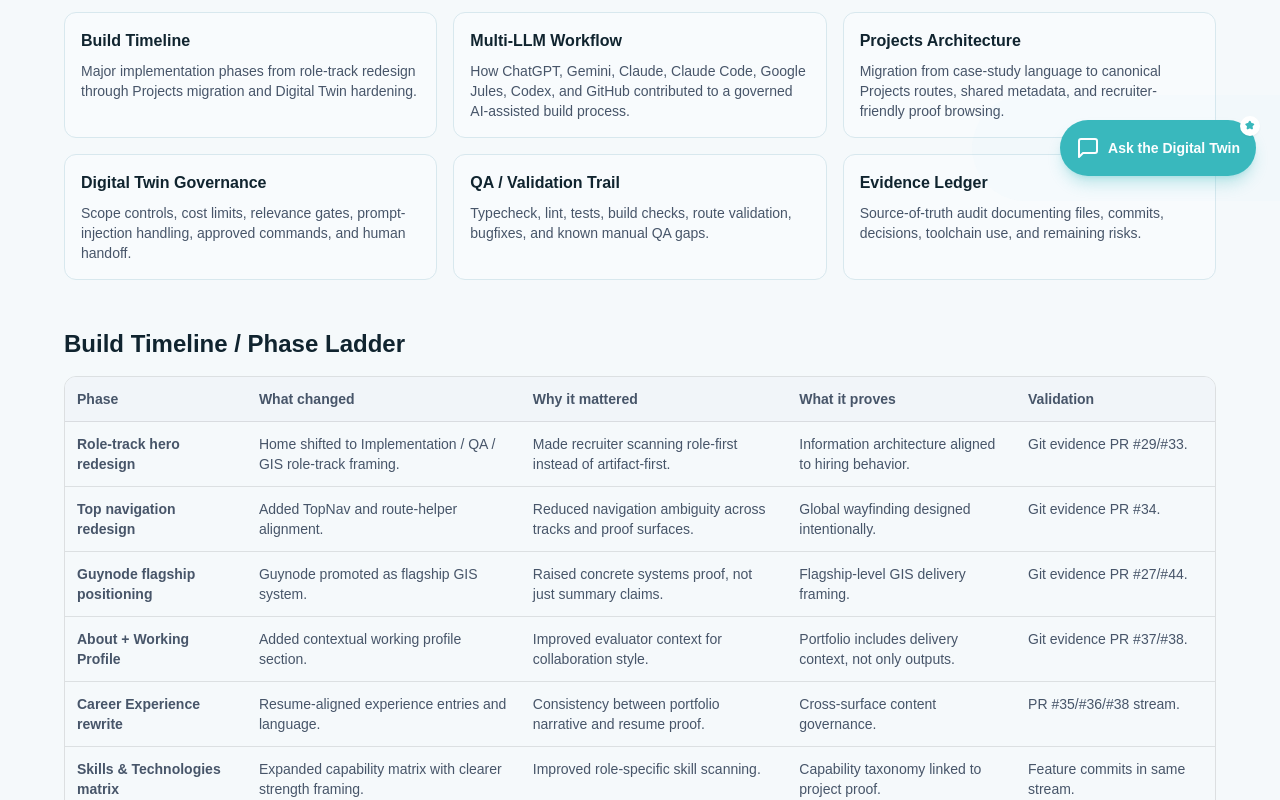
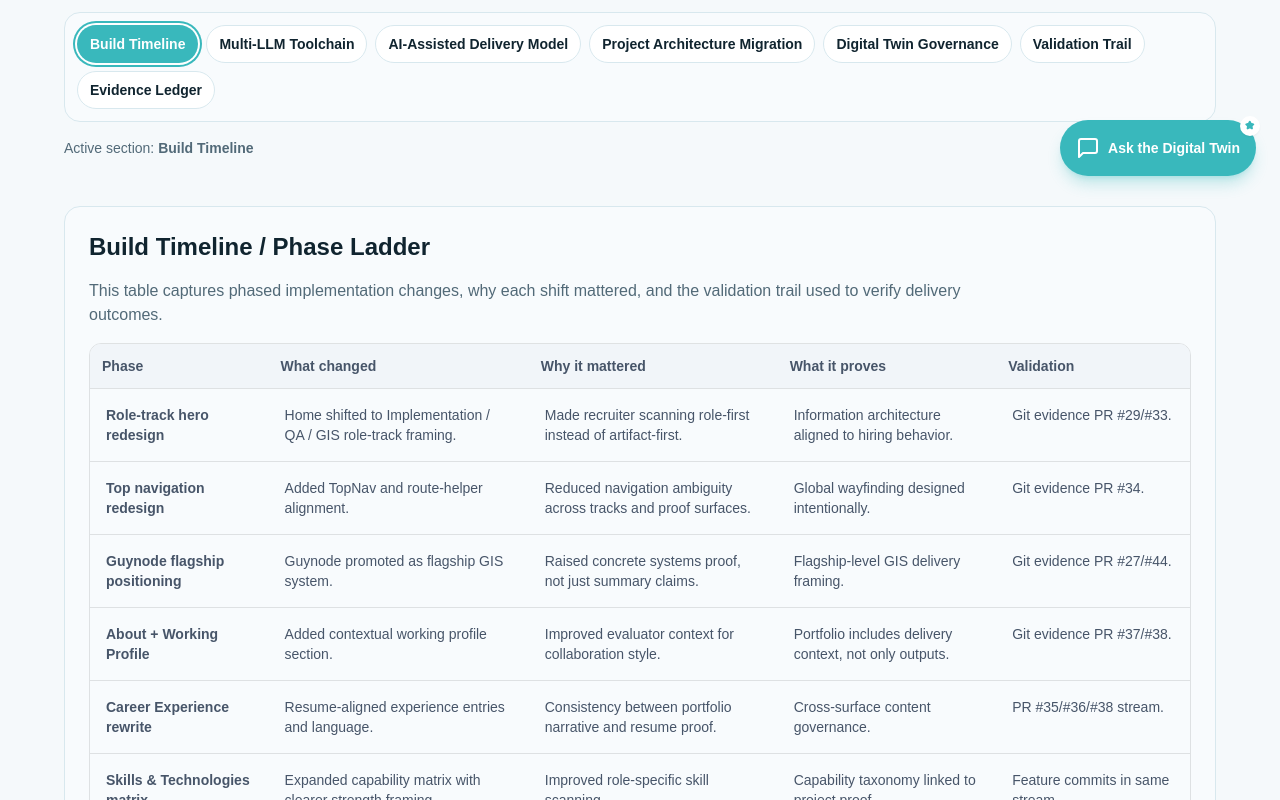
Before and after one commit to slyberia/Portfolio2.0, a React (Vite) app: page /portfolio2/deep-dive in a window 1280 px wide. Shown: the part 600-1400 px from the top of the page. Built offline with nearby package versions, Linux system fonts and the light colour scheme; a web font is replaced by a local one.

Commit message:
Implement Phase 2B progressive disclosure for deep dive

```diff
--- a/src/views/DeepDiveView.tsx
+++ b/src/views/DeepDiveView.tsx
@@ -8,8 +8,9 @@ import {
   SITE_INDEX_HREF,
 } from '../lib/routes';
 import ScrollToTopButton from '../components/ScrollToTopButton';
+import { componentRecipes, proseTheme, semanticTokens } from '../lib/design-system';
 
-type IndexCard = { title: string; description: string; href: string };
+type IndexTab = { key: SectionKey; title: string; description: string; id: string };
 type TimelineRow = {
   phase: string;
   changed: string;
@@ -18,42 +19,67 @@ type TimelineRow = {
   validation: string;
 };
 
-const processIndexCards: IndexCard[] = [
+const sectionOrder = [
+  'build-timeline',
+  'multi-llm-toolchain',
+  'ai-assisted-delivery-model',
+  'project-architecture-migration',
+  'digital-twin-governance',
+  'validation-trail',
+  'evidence-ledger',
+] as const;
+
+type SectionKey = (typeof sectionOrder)[number];
+
+const processIndexTabs: IndexTab[] = [
   {
+    key: 'build-timeline',
     title: 'Build Timeline',
     description:
       'Major implementation phases from role-track redesign through Projects migration and Digital Twin hardening.',
-    href: '#build-timeline',
+    id: 'build-timeline',
   },
   {
-    title: 'Multi-LLM Workflow',
+    key: 'multi-llm-toolchain',
+    title: 'Multi-LLM Toolchain',
     description:
       'How ChatGPT, Gemini, Claude, Claude Code, Google Jules, Codex, and GitHub contributed to a governed AI-assisted build process.',
-    href: '#multi-llm-toolchain',
+    id: 'multi-llm-toolchain',
   },
   {
-    title: 'Projects Architecture',
+    key: 'ai-assisted-delivery-model',
+    title: 'AI-Assisted Delivery Model',
+    description:
+      'Scoped branch-level execution model used to convert architecture decisions into validated implementation cycles.',
+    id: 'ai-assisted-delivery-model',
+  },
+  {
+    key: 'project-architecture-migration',
+    title: 'Project Architecture Migration',
     description:
       'Migration from case-study language to canonical Projects routes, shared metadata, and recruiter-friendly proof browsing.',
-    href: '#projects-architecture',
+    id: 'projects-architecture',
   },
   {
+    key: 'digital-twin-governance',
     title: 'Digital Twin Governance',
     description:
       'Scope controls, cost limits, relevance gates, prompt-injection handling, approved commands, and human handoff.',
-    href: '#digital-twin-governance',
+    id: 'digital-twin-governance',
   },
   {
-    title: 'QA / Validation Trail',
+    key: 'validation-trail',
+    title: 'Validation Trail',
     description:
       'Typecheck, lint, tests, build checks, route validation, bugfixes, and known manual QA gaps.',
-    href: '#validation-trail',
+    id: 'validation-trail',
   },
   {
+    key: 'evidence-ledger',
     title: 'Evidence Ledger',
     description:
       'Source-of-truth audit documenting files, commits, decisions, toolchain use, and remaining risks.',
-    href: '#evidence-ledger',
+    id: 'evidence-ledger',
   },
 ];
 
@@ -172,7 +198,28 @@ const buildTimeline: TimelineRow[] = [
   },
 ];
 
-const DeepDiveView: React.FC = () => (
+const DeepDiveView: React.FC = () => {
+  const [activeSection, setActiveSection] = React.useState<SectionKey>('build-timeline');
+  const currentIndex = sectionOrder.indexOf(activeSection);
+
+  const handleTabKeyDown = (event: React.KeyboardEvent<HTMLButtonElement>, index: number) => {
+    if (
+      event.key !== 'ArrowRight' &&
+      event.key !== 'ArrowLeft' &&
+      event.key !== 'Home' &&
+      event.key !== 'End'
+    ) {
+      return;
+    }
+    event.preventDefault();
+    if (event.key === 'Home') return setActiveSection(sectionOrder[0]);
+    if (event.key === 'End') return setActiveSection(sectionOrder[sectionOrder.length - 1]);
+    const delta = event.key === 'ArrowRight' ? 1 : -1;
+    const nextIndex = (index + delta + sectionOrder.length) % sectionOrder.length;
+    setActiveSection(sectionOrder[nextIndex]);
+  };
+
+  return (
     <div id="deep-dive-top" className="min-h-screen pt-20 pb-20 px-6">
       <div className="max-w-6xl mx-auto space-y-12">
         <section className="space-y-4">
@@ -180,16 +227,16 @@ const DeepDiveView: React.FC = () => (
           <h1 className="text-4xl font-outfit font-extrabold text-navy-900 dark:text-white">
             Portfolio 2.0 Process Deep Dive
           </h1>
-        <p className="text-slate-600 dark:text-slate-300 max-w-4xl">
+          <p className={`${semanticTokens.text.body} max-w-4xl`}>
             This page documents how Portfolio 2.0 evolved from an AI-assisted prototype into a
-          role-track portfolio system with dedicated project architecture, Digital Twin guardrails,
-          site-wide navigation, and validation-backed implementation phases.
+            role-track portfolio system with dedicated project architecture, Digital Twin
+            guardrails, site-wide navigation, and validation-backed implementation phases.
           </p>
-        <p className="text-slate-600 dark:text-slate-300 max-w-4xl">
+          <p className={`${semanticTokens.text.body} max-w-4xl`}>
             Projects show what was built. Process shows how the portfolio was planned, governed,
             implemented, validated, and iterated.
           </p>
-        <p className="text-slate-600 dark:text-slate-300 max-w-4xl">
+          <p className={`${semanticTokens.text.body} max-w-4xl`}>
             Use this page to inspect the planning logic, AI-assisted workflow, route migrations,
             project taxonomy, validation passes, and remaining cleanup work behind the portfolio.
           </p>
@@ -202,29 +249,55 @@ const DeepDiveView: React.FC = () => (
           </div>
         </section>
 
-      <section className="space-y-4">
+        <section className="space-y-4" aria-labelledby="process-index-tabs-heading">
           <h2 className="text-2xl font-bold text-navy-900 dark:text-white">Process Index</h2>
-        <div className="grid md:grid-cols-2 xl:grid-cols-3 gap-4">
-          {processIndexCards.map((card) => (
-            <a
-              key={card.href}
-              href={card.href}
-              className="rounded-xl border border-[#d8e8ee] bg-[#f8fbfd] dark:bg-slate-900/60 dark:border-white/10 p-4"
+          <div
+            role="tablist"
+            aria-label="Process Deep Dive sections"
+            className={`rounded-2xl p-3 border ${semanticTokens.border.default} ${semanticTokens.surface.panel}`}
           >
-              <h3 className="font-semibold text-navy-900 dark:text-white">{card.title}</h3>
-              <p className="mt-2 text-sm text-slate-600 dark:text-slate-300">{card.description}</p>
-            </a>
+            <div className="flex flex-wrap gap-2">
+              {processIndexTabs.map((tab, index) => (
+                <button
+                  key={tab.key}
+                  id={`process-tab-${tab.key}`}
+                  type="button"
+                  role="tab"
+                  aria-selected={activeSection === tab.key}
+                  aria-controls={`process-panel-${tab.key}`}
+                  tabIndex={activeSection === tab.key ? 0 : -1}
+                  onClick={() => setActiveSection(tab.key)}
+                  onKeyDown={(event) => handleTabKeyDown(event, index)}
+                  className={`rounded-full border px-3 py-2 text-sm font-semibold transition ${activeSection === tab.key ? `${componentRecipes.button.primary} border-transparent shadow-sm ring-2 ring-offset-2 ring-tide-aqua dark:ring-offset-slate-950` : `${componentRecipes.button.secondary} bg-transparent`}`}
+                >
+                  {tab.title}
+                </button>
               ))}
             </div>
+          </div>
+          <p className="text-sm text-ink-slate dark:text-ink-border">
+            Active section: <strong>{processIndexTabs[currentIndex]?.title}</strong>
+          </p>
         </section>
 
-      <section id="build-timeline" className="scroll-mt-24 space-y-4">
+        {activeSection === 'build-timeline' && (
+          <section
+            id="build-timeline"
+            role="tabpanel"
+            aria-labelledby="process-tab-build-timeline"
+            aria-live="polite"
+            className={`scroll-mt-24 space-y-4 rounded-2xl border p-6 ${componentRecipes.card.surface}`}
+          >
             <h2 className="text-2xl font-bold text-navy-900 dark:text-white">
               Build Timeline / Phase Ladder
             </h2>
-        <div className="overflow-x-auto rounded-xl border border-black/10 dark:border-white/10">
+            <p className={`${proseTheme.paragraph} max-w-4xl`}>
+              This table captures phased implementation changes, why each shift mattered, and the
+              validation trail used to verify delivery outcomes.
+            </p>
+            <div className="max-h-[36rem] overflow-y-auto overflow-x-auto rounded-xl border border-black/10 dark:border-white/10">
               <table className="min-w-full text-sm">
-            <thead className="bg-slate-100 dark:bg-slate-900/70">
+                <thead className="sticky top-0 bg-slate-100 dark:bg-slate-900 z-10">
                   <tr>
                     <th className="text-left p-3">Phase</th>
                     <th className="text-left p-3">What changed</th>
@@ -239,19 +312,26 @@ const DeepDiveView: React.FC = () => (
                       key={row.phase}
                       className="border-t border-black/10 dark:border-white/10 align-top"
                     >
-                  <td className="p-3 font-semibold">{row.phase}</td>
-                  <td className="p-3">{row.changed}</td>
-                  <td className="p-3">{row.mattered}</td>
-                  <td className="p-3">{row.proves}</td>
-                  <td className="p-3">{row.validation}</td>
+                      <td className="p-4 font-semibold">{row.phase}</td>
+                      <td className="p-4">{row.changed}</td>
+                      <td className="p-4">{row.mattered}</td>
+                      <td className="p-4">{row.proves}</td>
+                      <td className="p-4">{row.validation}</td>
                     </tr>
                   ))}
                 </tbody>
               </table>
             </div>
           </section>
+        )}
 
-      <section id="multi-llm-toolchain" className="scroll-mt-24 space-y-4">
+        {activeSection === 'multi-llm-toolchain' && (
+          <section
+            id="multi-llm-toolchain"
+            role="tabpanel"
+            aria-labelledby="process-tab-multi-llm-toolchain"
+            className={`scroll-mt-24 space-y-4 rounded-2xl border p-6 ${componentRecipes.card.surface}`}
+          >
             <h2 className="text-2xl font-bold">Multi-LLM Toolchain</h2>
             <p>
               The workflow used scoped tool roles, patch-note review, and validation gates. AI
@@ -259,8 +339,8 @@ const DeepDiveView: React.FC = () => (
             </p>
             <ul className="space-y-2 list-disc pl-5">
               <li>
-            <strong>ChatGPT</strong> — Strategy, critique, prompt design, information architecture,
-            audit logic, and sequencing (user-reported context in ledger).
+                <strong>ChatGPT</strong> — Strategy, critique, prompt design, information
+                architecture, audit logic, and sequencing (user-reported context in ledger).
               </li>
               <li>
                 <strong>Google AI Studio / Gemini</strong> — Early generation, scaffolding, UI
@@ -268,35 +348,42 @@ const DeepDiveView: React.FC = () => (
                 (repo-confirmed for runtime integration).
               </li>
               <li>
-            <strong>Claude</strong> — Planning/review and implementation support where used (repo
-            evidence includes Claude co-author metadata on commits).
+                <strong>Claude</strong> — Planning/review and implementation support where used
+                (repo evidence includes Claude co-author metadata on commits).
               </li>
               <li>
-            <strong>Claude Code</strong> — Repo-level edits/refactoring and implementation support
-            in commit/PR evidence.
+                <strong>Claude Code</strong> — Repo-level edits/refactoring and implementation
+                support in commit/PR evidence.
               </li>
               <li>
                 <strong>Google Jules</strong> — Task orchestration/code support in user-reported
                 workflow context.
               </li>
               <li>
-            <strong>Codex</strong> — Branch-based implementation prompts, targeted migration fixes,
-            test-repair iteration in git history.
+                <strong>Codex</strong> — Branch-based implementation prompts, targeted migration
+                fixes, test-repair iteration in git history.
               </li>
               <li>
-            <strong>GitHub</strong> — Branch/PR traceability, merges, and validation trail control
-            plane.
+                <strong>GitHub</strong> — Branch/PR traceability, merges, and validation trail
+                control plane.
               </li>
             </ul>
           </section>
+        )}
 
-      <section id="ai-assisted-delivery-model" className="scroll-mt-24 space-y-3">
+        {activeSection === 'ai-assisted-delivery-model' && (
+          <section
+            id="ai-assisted-delivery-model"
+            role="tabpanel"
+            aria-labelledby="process-tab-ai-assisted-delivery-model"
+            className={`scroll-mt-24 space-y-3 rounded-2xl border p-6 ${componentRecipes.card.surface}`}
+          >
             <h2 className="text-2xl font-bold">AI-Assisted Delivery Model</h2>
             <p>
-          The portfolio was developed through scoped implementation cycles rather than open-ended
-          generation. Each cycle converted a design or architecture problem into a branch-level
-          task, reviewed the resulting patch notes, validated the output, and used follow-up prompts
-          to resolve defects or drift.
+              The portfolio was developed through scoped implementation cycles rather than
+              open-ended generation. Each cycle converted a design or architecture problem into a
+              branch-level task, reviewed the resulting patch notes, validated the output, and used
+              follow-up prompts to resolve defects or drift.
             </p>
             <ol className="list-decimal pl-5 space-y-1">
               <li>Strategy and critique.</li>
@@ -309,22 +396,36 @@ const DeepDiveView: React.FC = () => (
               <li>Evidence ledger update.</li>
             </ol>
           </section>
+        )}
 
-      <section id="projects-architecture" className="scroll-mt-24 space-y-3">
+        {activeSection === 'project-architecture-migration' && (
+          <section
+            id="projects-architecture"
+            role="tabpanel"
+            aria-labelledby="process-tab-project-architecture-migration"
+            className={`scroll-mt-24 space-y-3 rounded-2xl border p-6 ${componentRecipes.card.surface}`}
+          >
             <div id="projects-architecture-migration" />
             <h2 className="text-2xl font-bold">Projects Architecture Migration</h2>
             <p>
               Legacy <code>/case-studies</code> naming became technical debt as project taxonomy
               expanded. The canonical model moved to <code>/projects</code> and{' '}
-          <code>/projects/:projectId</code>, while compatibility redirects were preserved to avoid
-          breakage during migration. Shared metadata in <code>projectMetadata.ts</code> now powers
-          featured/supporting taxonomy, role filters, and consistent links across Home, Projects
-          Index, Site Index, and Project Detail. Guynode and Digital Twin are featured systems; Ops
-          Triage moved into supporting project status.
+              <code>/projects/:projectId</code>, while compatibility redirects were preserved to
+              avoid breakage during migration. Shared metadata in <code>projectMetadata.ts</code>{' '}
+              now powers featured/supporting taxonomy, role filters, and consistent links across
+              Home, Projects Index, Site Index, and Project Detail. Guynode and Digital Twin are
+              featured systems; Ops Triage moved into supporting project status.
             </p>
           </section>
+        )}
 
-      <section id="digital-twin-governance" className="scroll-mt-24 space-y-3">
+        {activeSection === 'digital-twin-governance' && (
+          <section
+            id="digital-twin-governance"
+            role="tabpanel"
+            aria-labelledby="process-tab-digital-twin-governance"
+            className={`scroll-mt-24 space-y-3 rounded-2xl border p-6 ${componentRecipes.card.surface}`}
+          >
             <h2 className="text-2xl font-bold">Digital Twin Governance + Failure Planning</h2>
             <p>
               The Digital Twin is designed as a scoped AI support system, not a general chatbot. Its
@@ -334,13 +435,20 @@ const DeepDiveView: React.FC = () => (
             <p>
               Governance includes portfolio-only scope, response budget, rate limits, message-length
               controls, relevance and expensive-query gates, prompt-injection deflection, approved
-          navigation/action commands, command validation, fallback behaviors, and human handoff when
-          confidence or relevance fails. QA scenarios and tests focus on these constraints, not
-          open-ended chat performance.
+              navigation/action commands, command validation, fallback behaviors, and human handoff
+              when confidence or relevance fails. QA scenarios and tests focus on these constraints,
+              not open-ended chat performance.
             </p>
           </section>
+        )}
 
-      <section id="validation-trail" className="scroll-mt-24 space-y-3">
+        {activeSection === 'validation-trail' && (
+          <section
+            id="validation-trail"
+            role="tabpanel"
+            aria-labelledby="process-tab-validation-trail"
+            className={`scroll-mt-24 space-y-3 rounded-2xl border p-6 ${componentRecipes.card.surface}`}
+          >
             <h2 className="text-2xl font-bold">Validation Trail</h2>
             <table className="min-w-full text-sm border border-black/10 dark:border-white/10">
               <thead>
@@ -383,16 +491,24 @@ const DeepDiveView: React.FC = () => (
               </tbody>
             </table>
           </section>
+        )}
 
         <section id="decision-log" className="scroll-mt-24">
           <h2 className="text-2xl font-bold">Decision Log</h2>
           <p className="mt-2">
-          Key decisions: migrate to canonical projects routes, preserve compatibility aliases during
-          transition, promote Guynode and Digital Twin as flagship proof systems, centralize
-          metadata, and keep Process separate from Projects browsing for reviewer clarity.
+            Key decisions: migrate to canonical projects routes, preserve compatibility aliases
+            during transition, promote Guynode and Digital Twin as flagship proof systems,
+            centralize metadata, and keep Process separate from Projects browsing for reviewer
+            clarity.
           </p>
         </section>
-      <section id="evidence-ledger" className="scroll-mt-24">
+        {activeSection === 'evidence-ledger' && (
+          <section
+            id="evidence-ledger"
+            role="tabpanel"
+            aria-labelledby="process-tab-evidence-ledger"
+            className={`scroll-mt-24 rounded-2xl border p-6 ${componentRecipes.card.surface}`}
+          >
             <h2 className="text-2xl font-bold">Evidence Ledger</h2>
             <p className="mt-2">
               The public Process page summarizes the build. The evidence ledger records the deeper
@@ -401,6 +517,7 @@ const DeepDiveView: React.FC = () => (
               <code>docs/portfolio2-evidence-audit-ledger.md</code>.
             </p>
           </section>
+        )}
         <section id="remaining-release-hardening" className="scroll-mt-24">
           <h2 className="text-2xl font-bold">Remaining Release-Hardening Items</h2>
           <ul className="list-disc pl-5 mt-2 space-y-1">
@@ -416,5 +533,6 @@ const DeepDiveView: React.FC = () => (
       <ScrollToTopButton />
     </div>
   );
+};
 
 export default DeepDiveView;
```
Lines whose indentation alone changed are shown as unchanged.
